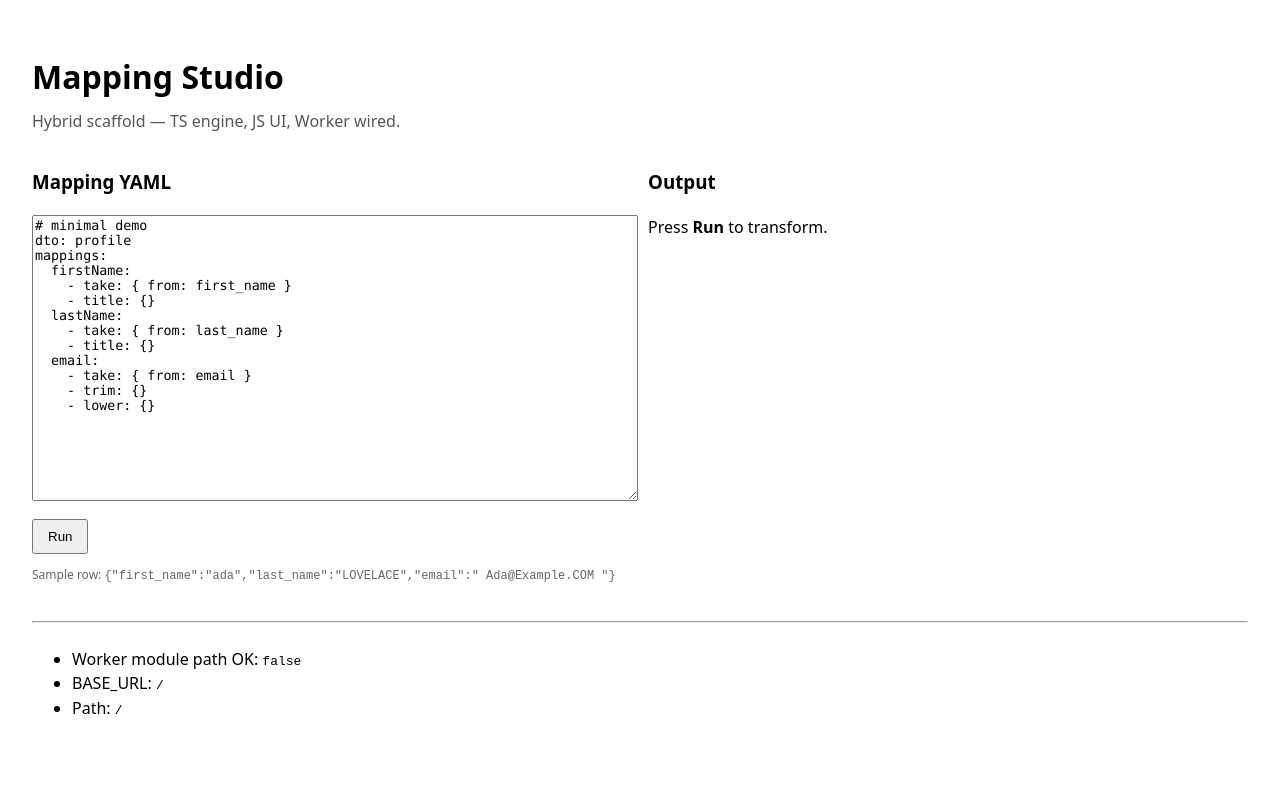
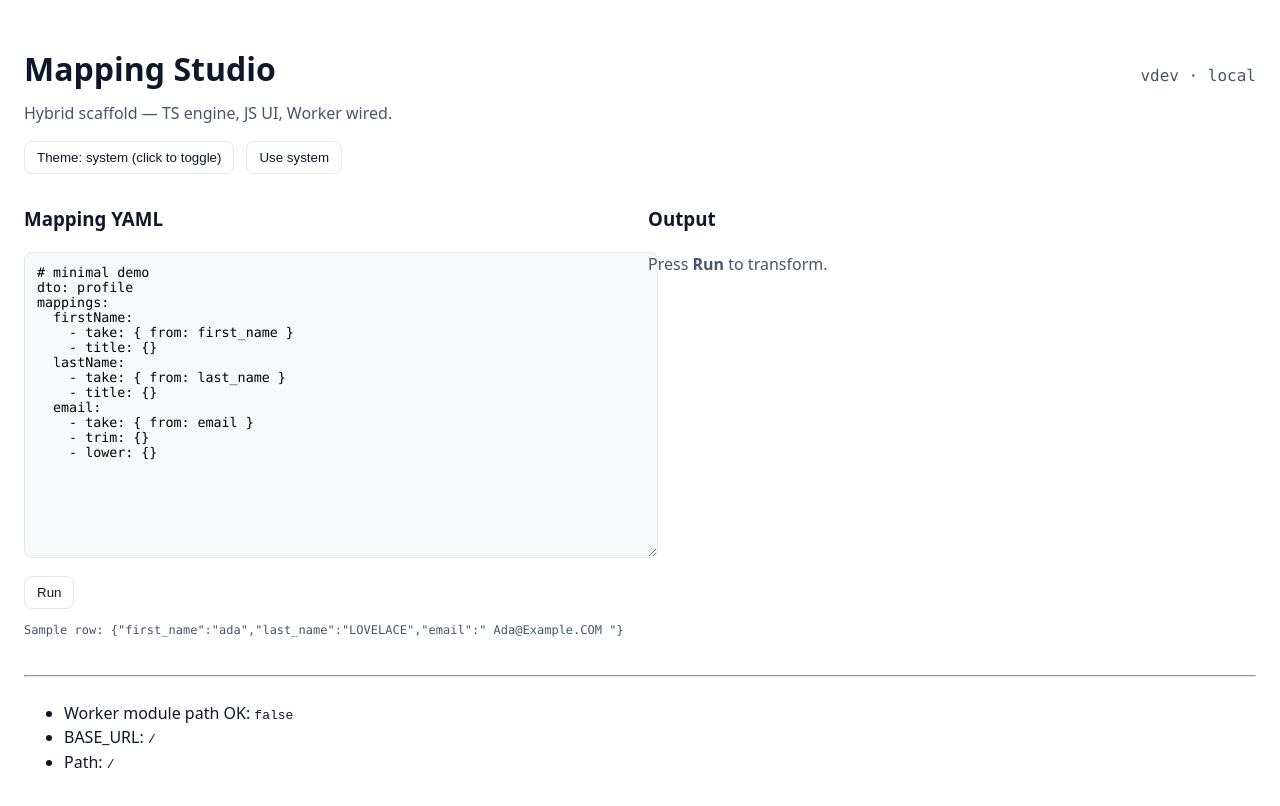
Before and after one commit to israelro-me/mapping-studio, a React (Vite) app: page / in a window 1280 px wide. Shown: the top 806 px of the page. Built offline with nearby package versions, Linux system fonts and the light colour scheme.

Commit message:
Dark theme.

```diff
--- a/index.html
+++ b/index.html
@@ -1,18 +1,22 @@
 <!doctype html>
 <html lang="en">
-  <head>
+
+<head>
     <meta charset="UTF-8" />
     <meta name="viewport" content="width=device-width, initial-scale=1" />
+    <meta name="color-scheme" content="light dark">
+    <link rel="stylesheet" href="/src/theme.css">
     <title>Mapping Studio</title>
 
     <!-- Coarse CSP via meta works on GH Pages -->
-    <meta http-equiv="Content-Security-Policy"
-      content="default-src 'self'; script-src 'self'; style-src 'self' 'unsafe-inline';
+    <meta http-equiv="Content-Security-Policy" content="default-src 'self'; script-src 'self'; style-src 'self' 'unsafe-inline';
                img-src 'self' blob:; worker-src 'self'; connect-src 'none';
                base-uri 'self'; form-action 'none'">
-  </head>
-  <body>
+</head>
+
+<body>
     <div id="root"></div>
     <script type="module" src="/src/main.jsx"></script>
-  </body>
+</body>
+
 </html>
--- a/src/components/App.jsx
+++ b/src/components/App.jsx
@@ -15,16 +15,24 @@ mappings:
     - lower: {}
 `
 
-const SAMPLE_ROW = {
-  first_name: 'ada',
-  last_name: 'LOVELACE',
-  email: '  Ada@Example.COM  '
+const SAMPLE_ROW = { first_name: 'ada', last_name: 'LOVELACE', email: '  Ada@Example.COM  ' }
+
+function useTheme() {
+    const [theme, setTheme] = React.useState(() => localStorage.getItem('theme') || 'system')
+    React.useEffect(() => {
+        const root = document.documentElement
+        if (theme === 'system') root.removeAttribute('data-theme')
+        else root.setAttribute('data-theme', theme)
+        localStorage.setItem('theme', theme)
+    }, [theme])
+    return [theme, setTheme]
 }
 
 export default function App() {
     const [yaml, setYaml] = React.useState(DEFAULT_YAML)
     const [output, setOutput] = React.useState(null)
     const [err, setErr] = React.useState(null)
+    const [theme, setTheme] = useTheme()
 
     const workerRef = React.useRef(null)
     React.useEffect(() => {
@@ -32,8 +40,7 @@ export default function App() {
         w.onmessage = (ev) => {
             const msg = ev.data
             if (msg.type === 'transform_result') {
-        if (msg.ok) { setOutput(msg.result); setErr(null) }
-        else { setErr(msg.error); setOutput(null) }
+                if (msg.ok) { setOutput(msg.result); setErr(null) } else { setErr(msg.error); setOutput(null) }
             }
         }
         workerRef.current = w
@@ -45,10 +52,28 @@ export default function App() {
         workerRef.current.postMessage({ type: 'transform', row: SAMPLE_ROW, mappingYaml: yaml })
     }
 
+    const buildInfo = {
+        version: typeof __APP_VERSION__ !== 'undefined' ? __APP_VERSION__ : 'dev',
+        sha: typeof __GIT_SHA__ !== 'undefined' && __GIT_SHA__ ? __GIT_SHA__ : 'local',
+        time: typeof __BUILD_TIME__ !== 'undefined' ? __BUILD_TIME__ : new Date().toISOString()
+    }
+
     return (
-    <main style={{ fontFamily: 'system-ui, -apple-system, Segoe UI, Roboto, sans-serif', padding: 24, lineHeight: 1.5 }}>
+        <main style={{ padding: 24, lineHeight: 1.5 }}>
+            <header style={{ display: 'flex', justifyContent: 'space-between', alignItems: 'baseline' }}>
                 <h1 style={{ marginBottom: 8 }}>Mapping Studio</h1>
-      <p style={{ marginTop: 0, color: '#555' }}>Hybrid scaffold — TS engine, JS UI, Worker wired.</p>
+                <div className="muted text-mono" title={buildInfo.time}>
+                    v{buildInfo.version} · {buildInfo.sha}
+                </div>
+            </header>
+            <p className="muted" style={{ marginTop: 0 }}>Hybrid scaffold — TS engine, JS UI, Worker wired.</p>
+
+            <div style={{ display: 'flex', gap: 12, marginBottom: 12 }}>
+                <button className="btn" onClick={() => setTheme(theme === 'dark' ? 'light' : 'dark')}>
+                    Theme: {theme === 'system' ? 'system' : theme} (click to toggle)
+                </button>
+                <button className="btn" onClick={() => setTheme('system')}>Use system</button>
+            </div>
 
             <section style={{ display: 'grid', gridTemplateColumns: '1fr 1fr', gap: 16 }}>
                 <div>
@@ -56,28 +81,24 @@ export default function App() {
                     <textarea
                         value={yaml}
                         onChange={(e) => setYaml(e.target.value)}
-            style={{ width: '100%', height: 280, fontFamily: 'ui-monospace, SFMono-Regular, Menlo, Consolas, monospace' }}
+                        className="panel text-mono"
+                        style={{ width: '100%', height: 280, padding: 12 }}
                     />
-          <button onClick={run} style={{ marginTop: 12, padding: '8px 14px' }}>Run</button>
-          <p style={{ fontSize: 12, color: '#666' }}>
-            Sample row:&nbsp;
-            <code>{JSON.stringify(SAMPLE_ROW)}</code>
+                    <button className="btn" onClick={run} style={{ marginTop: 12 }}>Run</button>
+                    <p className="muted text-mono" style={{ fontSize: 12 }}>
+                        Sample row: {JSON.stringify(SAMPLE_ROW)}
                     </p>
                 </div>
 
                 <div>
                     <h3>Output</h3>
-          {err && <pre style={{ color: 'crimson', background: '#fee', padding: 12, borderRadius: 8 }}>{String(err)}</pre>}
-          {output && (
-            <pre style={{ background: '#f6f8fa', padding: 12, borderRadius: 8 }}>
-              {JSON.stringify(output, null, 2)}
-            </pre>
-          )}
-          {!err && !output && <p>Press <strong>Run</strong> to transform.</p>}
+                    {err && <pre className="panel" style={{ padding: 12, borderColor: '#7f1d1d' }}>{String(err)}</pre>}
+                    {output && <pre className="panel text-mono" style={{ padding: 12 }}>{JSON.stringify(output, null, 2)}</pre>}
+                    {!err && !output && <p className="muted">Press <strong>Run</strong> to transform.</p>}
                 </div>
             </section>
 
-      <hr style={{ margin: '24px 0' }} />
+            <hr style={{ margin: '24px 0', borderColor: 'var(--border)' }} />
             <ul>
                 <li>Worker module path OK: <code>{String(!!workerRef.current)}</code></li>
                 <li>BASE_URL: <code>{import.meta.env.BASE_URL}</code></li>
--- /dev/null
+++ b/src/theme.css
@@ -0,0 +1,53 @@
+:root {
+  color-scheme: light dark;
+  --bg: #ffffff;
+  --fg: #0f172a;
+  --muted: #475569;
+  --panel: #f6f8fa;
+  --accent: #2563eb;
+  --border: #e5e7eb;
+}
+
+@media (prefers-color-scheme: dark) {
+  :root {
+    --bg: #0b1020;
+    --fg: #e5e7eb;
+    --muted: #9aa4b2;
+    --panel: #141a2a;
+    --accent: #60a5fa;
+    --border: #1f2536;
+  }
+}
+
+:root[data-theme="light"] {
+  --bg: #ffffff;
+  --fg: #0f172a;
+  --muted: #475569;
+  --panel: #f6f8fa;
+  --accent: #2563eb;
+  --border: #e5e7eb;
+}
+:root[data-theme="dark"] {
+  --bg: #0b1020;
+  --fg: #e5e7eb;
+  --muted: #9aa4b2;
+  --panel: #141a2a;
+  --accent: #60a5fa;
+  --border: #1f2536;
+}
+
+html, body, #root { height: 100%; }
+body {
+  margin: 0;
+  background: var(--bg);
+  color: var(--fg);
+  font-family: system-ui, -apple-system, Segoe UI, Roboto, sans-serif;
+}
+.panel { background: var(--panel); border: 1px solid var(--border); border-radius: 8px; }
+.muted { color: var(--muted); }
+.btn {
+  background: transparent; color: var(--fg); border: 1px solid var(--border);
+  padding: 8px 12px; border-radius: 8px; cursor: pointer;
+}
+.btn:hover { border-color: var(--accent); }
+.text-mono { font-family: ui-monospace, SFMono-Regular, Menlo, Consolas, monospace; }
```
Lines whose indentation alone changed are shown as unchanged.
